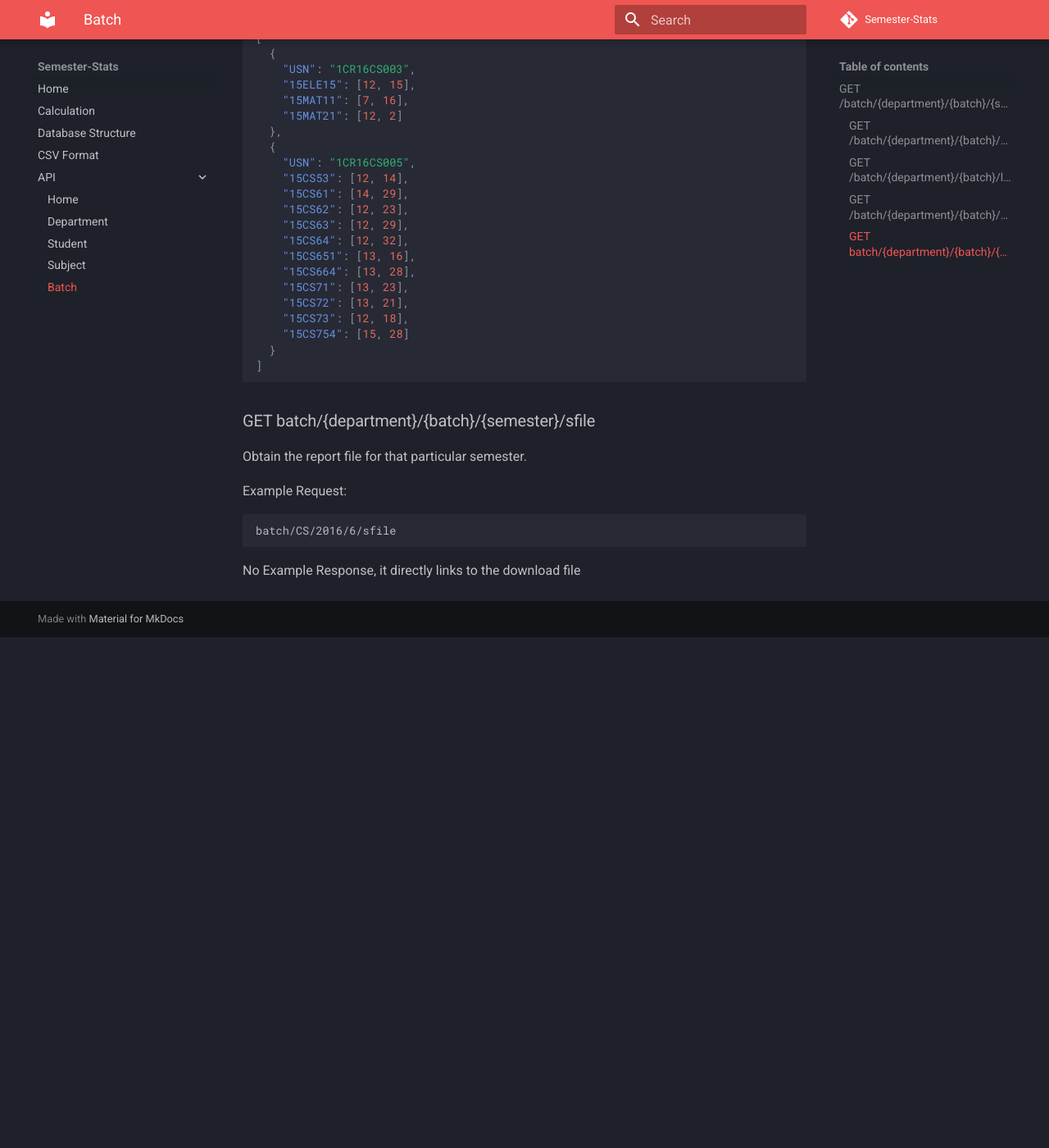
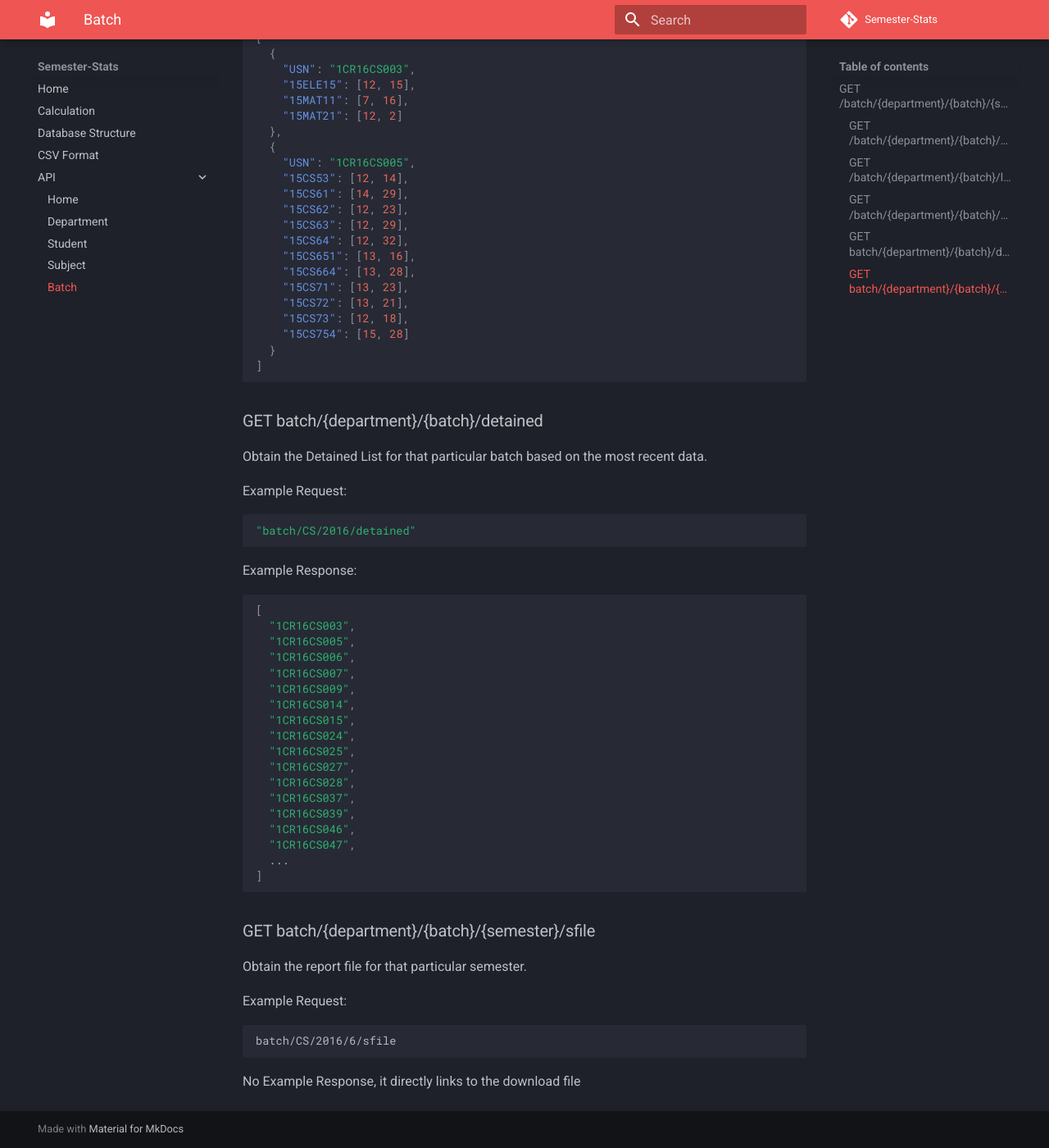
Before and after one commit to Rushyanth111/Semester-Stats, an MkDocs documentation site: the page built from docs/api-docs/batch.md, in a window 1280 px wide and 1400 px high, scrolled down 3148 px. Shown: the whole window at 82% size. Built offline with MkDocs 1.6.1 and Material for MkDocs 9.7.7, drawn with Linux system fonts in a browser that asks for light colours; comment, search, counter and statistics services are not loaded; before the commit the page ends 3925 px from its top, so only the background shows below that.

Commit message:
Documentation:batch:/detained Route Added.

````diff
--- a/docs/api-docs/batch.md
+++ b/docs/api-docs/batch.md
@@ -182,6 +182,41 @@ Example Request:
 ]
 ```
 
+### GET batch/{department}/{batch}/detained
+
+Obtain the Detained List for that particular batch based on the most recent data.
+
+Example Request:
+
+```zsh
+"batch/CS/2016/detained"
+
+```
+
+Example Response:
+
+```json
+[
+  "1CR16CS003",
+  "1CR16CS005",
+  "1CR16CS006",
+  "1CR16CS007",
+  "1CR16CS009",
+  "1CR16CS014",
+  "1CR16CS015",
+  "1CR16CS024",
+  "1CR16CS025",
+  "1CR16CS027",
+  "1CR16CS028",
+  "1CR16CS037",
+  "1CR16CS039",
+  "1CR16CS046",
+  "1CR16CS047",
+  ...
+]
+
+```
+
 ### GET batch/{department}/{batch}/{semester}/sfile
 
 Obtain the report file for that particular semester.
````
